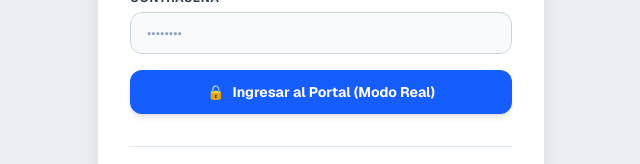
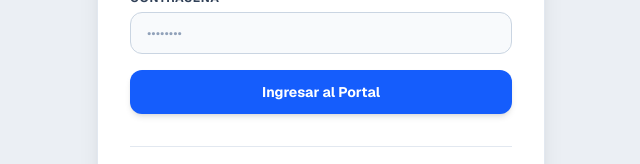
Before and after one commit to lfavreau/per_demo, a Next.js app: page /login in a window 1280 px wide. Shown: the part 325-489 px from the top of the page, without its empty margins (319-959 px from the left). Built offline with nearby package versions, Linux system fonts and the light colour scheme.

Commit message:
fix: remover etiquetas e insignias de 'Modo Real' para presentar la plataforma con todos sus datos y funciones

```diff
--- a/src/components/auth/LoginForm.tsx
+++ b/src/components/auth/LoginForm.tsx
@@ -56,10 +56,8 @@ export default function LoginForm() {
         </div>
       )}
 
-      {/* Formulario de Login Real con Contraseña */}
+      {/* Formulario de Login */}
       <form action={loginAction} className="space-y-4">
-        <input type="hidden" name="isDemo" value="false" />
-
         <div>
           <label htmlFor="email" className="block text-xs font-bold text-slate-700 uppercase tracking-wider mb-1.5">
             Nombre de Usuario
@@ -96,8 +94,7 @@ export default function LoginForm() {
           type="submit"
           className="w-full py-3 px-4 rounded-xl bg-blue-600 hover:bg-blue-700 text-white font-bold transition duration-150 shadow-md cursor-pointer text-sm flex justify-center items-center gap-2 mt-2"
         >
-          <span>🔒</span>
-          <span>Ingresar al Portal (Modo Real)</span>
+          Ingresar al Portal
         </button>
       </form>
 
--- a/src/components/shell/AppShell.tsx
+++ b/src/components/shell/AppShell.tsx
@@ -364,13 +364,9 @@ export default function AppShell({ children, user }: AppShellProps) {
               </div>
 
               <div className="flex items-center gap-2">
-                {user.isDemo ? (
+                {user.isDemo && (
                   <span className="px-2.5 py-1 rounded-full bg-amber-100 text-amber-800 text-[10px] font-extrabold border border-amber-300 flex items-center gap-1 shadow-xs">
                     <span>🧪</span> Modo Demo
-                  </span>
-                ) : (
-                  <span className="px-2.5 py-1 rounded-full bg-emerald-100 text-emerald-800 text-[10px] font-extrabold border border-emerald-300 flex items-center gap-1 shadow-xs">
-                    <span>🔒</span> Modo Real
                   </span>
                 )}
                 <div className="text-right hidden sm:block">
```
